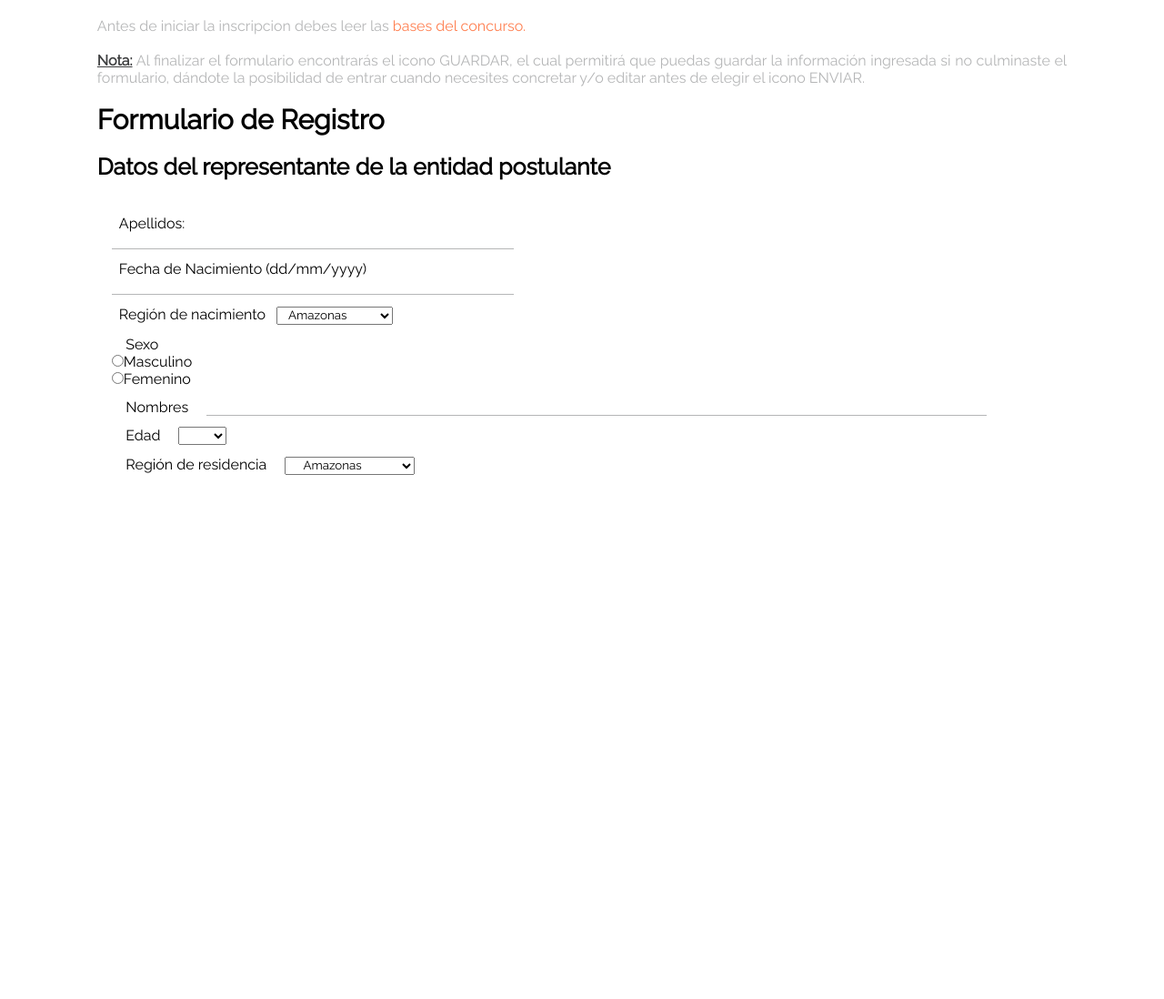
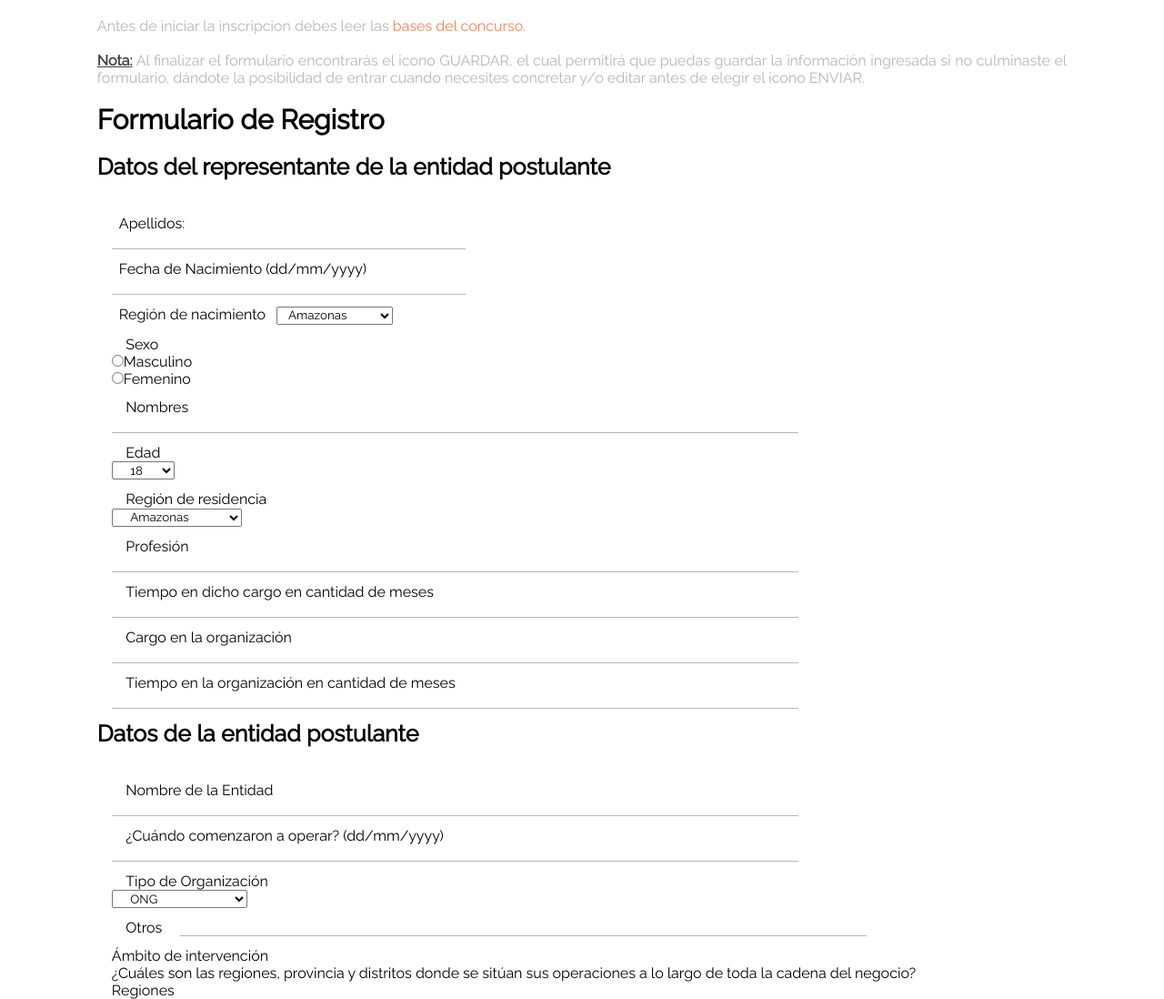
Before and after one commit to Fiorellacr24/kunan-form, a plain HTML site: page index.html in a window 1280 px wide. Shown: the whole page at 91% size. Before the commit the page ends 800 px from the top, so only its background shows below. Drawn offline with Linux system fonts and the light colour scheme.

Commit message:
second-container

```diff
--- a/assets/css/main.css
+++ b/assets/css/main.css
@@ -28,13 +28,13 @@
 .form-container h2{
     font-size: 25px;
 }
-.two-columns input[type=text]{
+input[type=text]{
 	border: none;
 	outline: none;
 	border-bottom: 1px solid #b5b6b7;
-	width: 80%;
+	width: 70%;
 }
-.two-columns fieldset {
+fieldset {
   border: none;
   margin-bottom: 12px;
 }
--- a/assets/js/app.js
+++ b/assets/js/app.js
@@ -1,4 +1,4 @@
-	var regiones = ['Amazonas', 'Áncash', 'Apurímac', 'Arequipa', 'Ayacucho', 'Cajamarca', 'Callao', 'Cuzco', 'Huancavelica', 'Huánuco', 'Ica', 'Junín', 'La Libertad', 'Lambayeque', 'Lima', 'Loreto', 'Madre de Dios', 'Moquegua', 'Pasco', 'Piura', 'Puno', 'San Martín', 'Tacna', 'Tumbes', 'Ucayali'];
+var regiones = ['Amazonas', 'Áncash', 'Apurímac', 'Arequipa', 'Ayacucho', 'Cajamarca', 'Callao', 'Cuzco', 'Huancavelica', 'Huánuco', 'Ica', 'Junín', 'La Libertad', 'Lambayeque', 'Lima', 'Loreto', 'Madre de Dios', 'Moquegua', 'Pasco', 'Piura', 'Puno', 'San Martín', 'Tacna', 'Tumbes', 'Ucayali'];
 
 	var region = document.getElementById("region");
 
@@ -17,3 +17,14 @@
 				opcion.value = regiones[i];
 				residencia.appendChild(opcion);
 		}
+
+var edades = ['18','19','20','21','22','23','24','25','26','27','28','29','30','31','32','33','34','35','36','37','38','39','40'];
+
+	var edad = document.getElementById("edad");
+
+		for(var i=0; i < edades.length; i++){
+			var opcion = document.createElement('option');
+			opcion.innerHTML = edades[i];
+			opcion.value = edades[i];
+			edad.appendChild(opcion);
+		}
--- a/index.html
+++ b/index.html
@@ -36,17 +36,64 @@
 						   <input type="radio" name="femenino">Femenino
                    </fieldset>
                    <fieldset>
-						   <label>Nombres</label>
+						   <label>Nombres</label><br>
 						   <input type="text">
 				   </fieldset>
 				   <fieldset>
-				   		<label>Edad</label>
+				   		<label>Edad</label><br>
 				   		<select name="edad" id="edad"></select>
 		       	   </fieldset>
 		       	   <fieldset>
-			       		<label>Región de residencia</label>
+			       		<label>Región de residencia</label><br>
 				   		<select name="residencia" id="residencia"></select>
          		   </fieldset>
+          		</div>
+          		<div>
+          			<fieldset>
+          				<label>Profesión</label><br>
+          				<input type="text">
+          			</fieldset>
+          			<fieldset>
+          				<label>Tiempo en dicho cargo en cantidad de meses</label><br>
+          				<input type="text">
+          			</fieldset>
+          			<fieldset>
+          				<label>Cargo en la organización</label><br>
+          				<input type="text">
+          			</fieldset>
+          			<fieldset>
+          				<label>Tiempo en la organización en cantidad de meses</label><br>
+          				<input type="text">
+          			</fieldset>
+          		</div>
+          		<h2>Datos de la entidad postulante</h2><br><br>
+          		<div>
+          			<fieldset>
+          				<label>Nombre de la Entidad</label><br>
+          				<input type="text">
+          			</fieldset>
+          			<fieldset>
+          				<label>¿Cuándo comenzaron a operar? (dd/mm/yyyy)</label><br>
+          				<input type="text">
+          			</fieldset>
+          			<fieldset>
+          				<label>Tipo de Organización</label><br>
+          				<select name="tporg" id="tporg">
+          					<option value="ong">ONG</option>
+          					<option value="fundaciones">Fundaciones</option>
+          					<option value="asociacivil">Asociación Civil</option>
+          					<option value="empresa">Empresa</option>
+          				</select>
+          			</fieldset>
+          			<fieldset>
+          				<label>Otros</label>
+          				<input type="text">
+          			</fieldset>
+          		</div>
+          		<div>
+          			<label>Ámbito de intervención</label><br>
+          			<label>¿Cuáles son las regiones, provincia y distritos donde se sitúan sus operaciones a lo largo de toda la cadena del negocio?</label><br>
+          			<label class="rb-region">Regiones</label>
           		</div>
            </div>
        </form>
```
